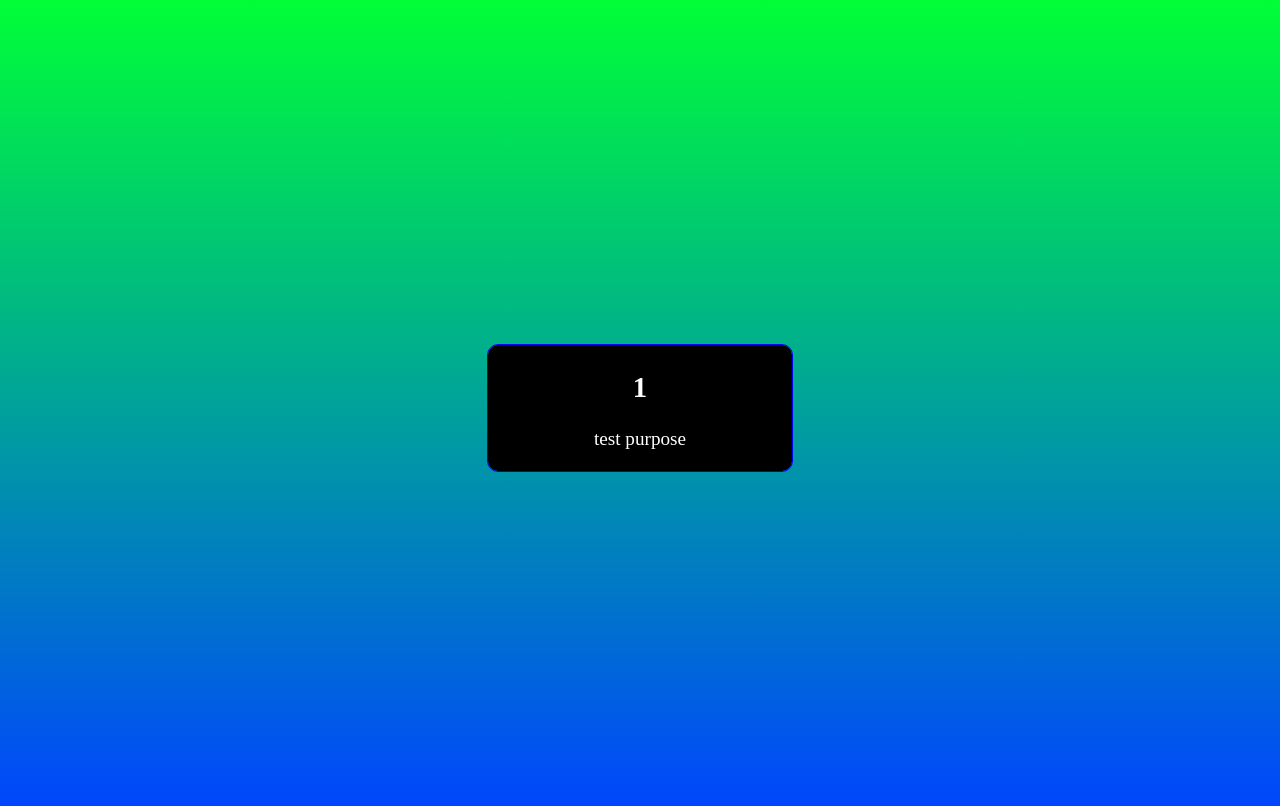
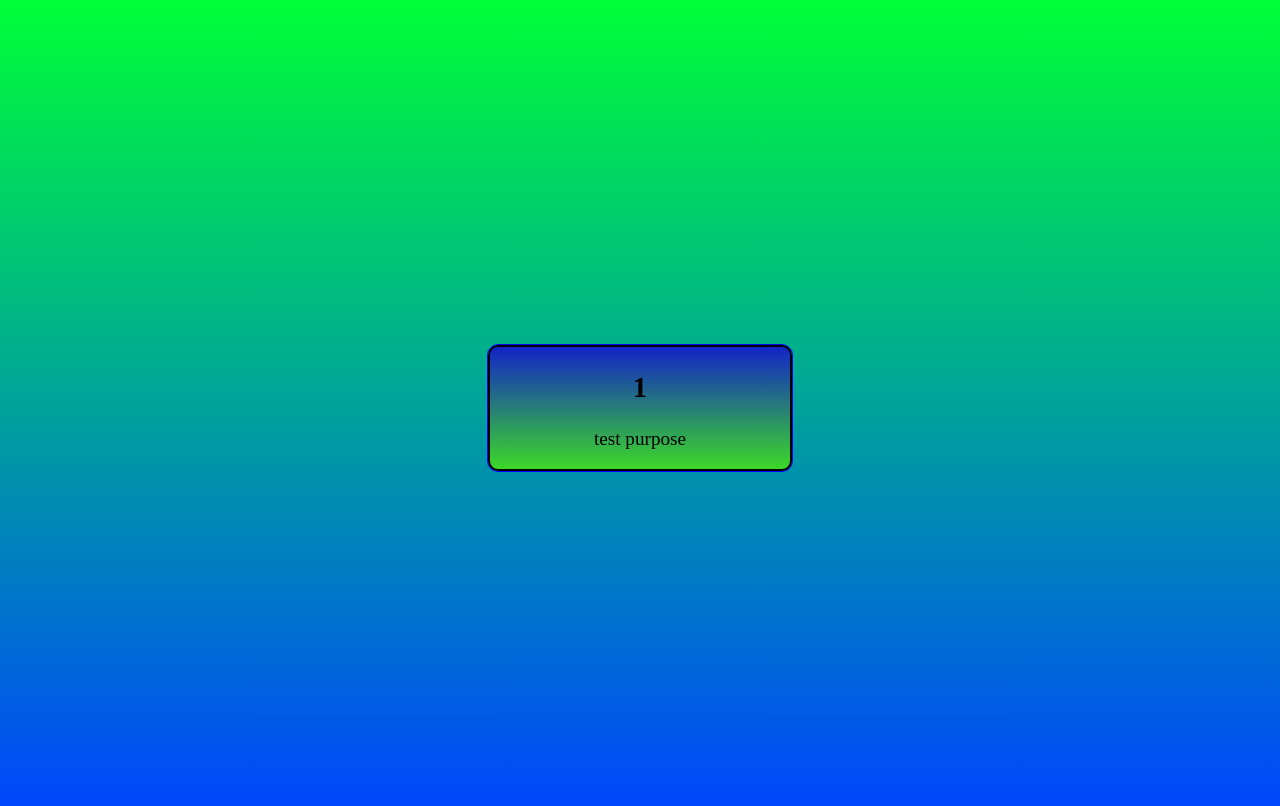
Before and after one commit to SANDARUWANRMT/learning, a plain HTML site: page divTest2,.html in a window 1280 px wide. Drawn offline with Linux system fonts and the light colour scheme.

Commit message:
add opacity to login panel

```diff
--- a/css/Final.css
+++ b/css/Final.css
@@ -37,6 +37,7 @@ body{
     background-image: linear-gradient(rgb(0, 0, 0),rgb(199, 209, 51));
     border: 1px solid rgb(5, 5, 1);
     border-radius: 10px;
+    opacity: 0.85;
 
     top: 10px;
     color: white;
--- a/css/div2.css
+++ b/css/div2.css
@@ -23,9 +23,8 @@ div{
 
 }
 .a1{
-    background-color: black;
+    background-image: linear-gradient(rgb(18, 36, 199),rgb(60, 216, 40));
     border: 2px solid black;
     border-radius: 10px;
     outline: 1px solid blue;
-    color: white;
 }
```
